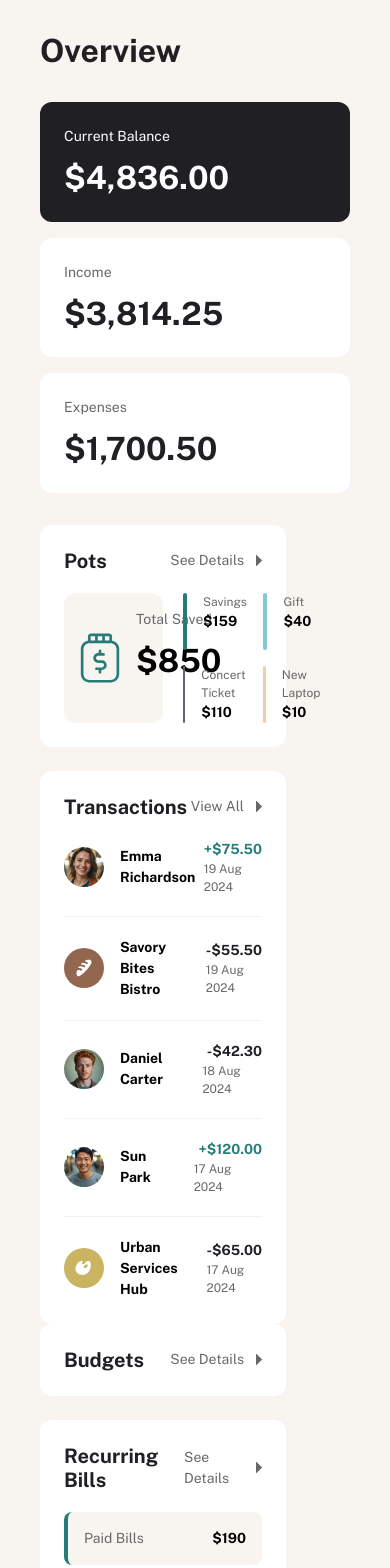
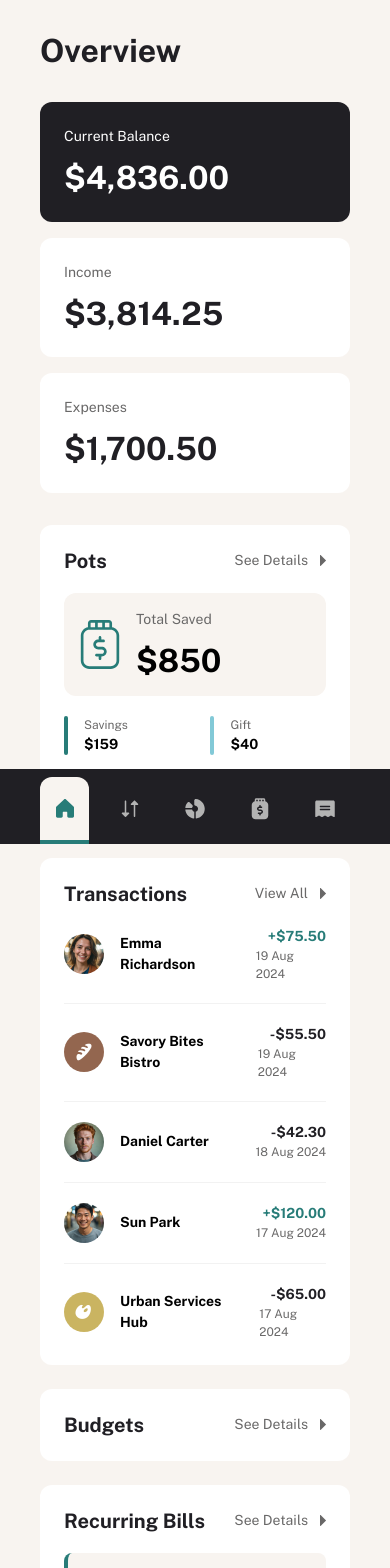
Before and after one commit to sjwhelpley/frontendmentor-personal-finance-app, a Next.js app: page / in a window 390 px wide. Shown: the top 1568 px of the page. Built offline with nearby package versions, Linux system fonts and the light colour scheme.

Commit message:
More improvements

```diff
--- a/src/app/globals.css
+++ b/src/app/globals.css
@@ -68,7 +68,7 @@
 body {
   background: var(--background);
   color: var(--foreground);
-  font-family: Arial, Helvetica, sans-serif;
+  font-family: var(--font-public-sans), sans-serif;
 }
 
 .text-preset-1 {
--- a/src/app/layout.tsx
+++ b/src/app/layout.tsx
@@ -1,10 +1,12 @@
 import type { Metadata } from "next";
 import { Public_Sans } from "next/font/google";
-import "./globals.css";
+
 import Navigation from "@/components/Navigation";
 import { NavigationProvider } from "@/contexts/NavigationContext";
 import MainContent from "@/components/MainContent";
 import StoreProvider from "@/store/StoreProvider";
+
+import "./globals.css";
 
 const publicSans = Public_Sans({
   variable: "--font-public-sans",
--- a/src/app/page.tsx
+++ b/src/app/page.tsx
@@ -9,14 +9,14 @@ export default function Home() {
     <>
       <OverviewSection />
 
-      <div className="col-span-8 lg:col-span-7">
+      <div className="col-span-12 lg:col-span-7">
         <PotsCard />
         <div className="mt-[24px]">
           <TransactionsCard />
         </div>
       </div>
 
-      <div className="col-span-8 lg:col-span-5 h-fit">
+      <div className="col-span-12 mt-[24px] lg:mt-0 lg:col-span-5 h-fit">
         <CardTemplate
           titleLabel="Budgets"
           buttonLabel="See Details"
--- a/src/components/Dashboard/BillsCard.tsx
+++ b/src/components/Dashboard/BillsCard.tsx
@@ -4,6 +4,7 @@ import { useAppSelector } from "@/store/hooks";
 import { RootState } from "@/store/store";
 
 import CardTemplate from "./CardTemplate";
+import { formatCurrency } from "@/utils/utils";
 
 export default function BillsCard() {
   const bills = useAppSelector((state: RootState) => state.finance.bills);
@@ -23,11 +24,12 @@ export default function BillsCard() {
       <div className="mt-[20px] flex flex-col gap-[20px]">
         {bills.map((bill) => (
           <div
+            key={bill.name}
             className="w-full rounded-[8px] bg-background p-[16px] border-l-4 flex flex-row justify-between"
             style={{ borderLeftColor: billTypeColors[bill.name] }}
           >
             <p className="text-grey-500 text-preset-4">{bill.name}</p>
-            <p className="text-preset-4-bold">${bill.amount}</p>
+            <p className="text-preset-4-bold">{formatCurrency(bill.amount)}</p>
           </div>
         ))}
       </div>
--- a/src/components/Dashboard/OverviewCard.tsx
+++ b/src/components/Dashboard/OverviewCard.tsx
@@ -1,3 +1,5 @@
+import { formatCurrency } from "@/utils/utils";
+
 export default function OverviewCard({
   label,
   amount,
@@ -13,12 +15,8 @@ export default function OverviewCard({
         isDark ? "bg-grey-900 text-white" : "bg-white text-grey-900"
       } w-full md:w-1/3 rounded-[12px] p-[24px]`}
     >
-      <h4 className={`${!isDark && "text-grey-500"} text-preset-4`}>
-        {label}
-      </h4>
-      <p className="text-preset-1 mt-[12px]">
-        {amount.toLocaleString("en-US", { style: "currency", currency: "USD" })}
-      </p>
+      <h4 className={`${!isDark && "text-grey-500"} text-preset-4`}>{label}</h4>
+      <p className="text-preset-1 mt-[12px]">{formatCurrency(amount)}</p>
     </div>
   );
 }
--- a/src/components/Dashboard/PotsCard.tsx
+++ b/src/components/Dashboard/PotsCard.tsx
@@ -40,8 +40,8 @@ export default function PotsCard() {
       buttonLabel="See Details"
       buttonClickPath="/pots"
     >
-      <div className="mt-[20px] flex flex-row gap-[20px]">
-        <div className="w-1/2 rounded-[12px] bg-background p-[16px] flex flex-row gap-[16px]">
+      <div className="mt-[20px] flex flex-col sm:flex-row gap-[20px]">
+        <div className="w-full rounded-[12px] bg-background p-[16px] flex flex-row gap-[16px]">
           <Image
             src="/images/icon-pot.svg"
             alt="Money jar"
@@ -54,7 +54,7 @@ export default function PotsCard() {
           </div>
         </div>
 
-        <div className="w-1/2 grid grid-rows-2 grid-flow-col gap-[16px]">
+        <div className="w-full grid grid-rows-2 grid-flow-col gap-[16px]">
           {visiblePots.map((s) => (
             <PotSection key={s.name} section={s} />
           ))}
--- a/src/components/Dashboard/TransactionsCard.tsx
+++ b/src/components/Dashboard/TransactionsCard.tsx
@@ -4,6 +4,7 @@ import Image from "next/image";
 
 import { useAppSelector } from "@/store/hooks";
 import { RootState } from "@/store/store";
+import { formatCurrency } from "@/utils/utils";
 
 import CardTemplate from "./CardTemplate";
 
@@ -44,14 +45,8 @@ export default function TransactionsCard() {
               }}
             >
               {amount < 0
-                ? `-${Math.abs(amount).toLocaleString("en-US", {
-                    style: "currency",
-                    currency: "USD",
-                  })}`
-                : `+${amount.toLocaleString("en-US", {
-                    style: "currency",
-                    currency: "USD",
-                  })}`}
+                ? `-${formatCurrency(Math.abs(amount))}`
+                : `+${formatCurrency(amount)}`}
             </p>
             <p className="text-preset-5 text-grey-500">
               {new Date(date).toLocaleDateString("en-GB", {
@@ -80,7 +75,11 @@ export default function TransactionsCard() {
     >
       <div className="mt-[20px] w-full">
         {visibleTransactions.map((t, index) => (
-          <Transaction key={t.date} transaction={t} lastItem={index === visibleTransactions.length - 1} />
+          <Transaction
+            key={t.date}
+            transaction={t}
+            lastItem={index === visibleTransactions.length - 1}
+          />
         ))}
       </div>
     </CardTemplate>
--- a/src/components/MainContent.tsx
+++ b/src/components/MainContent.tsx
@@ -8,7 +8,7 @@ export default function MainContent({ children }: { children: ReactNode }) {
 
   return (
     <main
-      className={`w-screen font-[family-name:var(--font-public-sans)] grid grid-cols-8 lg:grid-cols-12 gap-x-[16px] px-[40px] py-[32px] bg-background transition-all duration-300 ${
+      className={`mb-[75px] lg:mb-0 w-screen font-[family-name:var(--font-public-sans)] grid grid-cols-8 lg:grid-cols-12 gap-x-[16px] px-[40px] py-[32px] bg-background transition-all duration-300 ${
         isMinimized
           ? "lg:w-[calc(100vw-88px)] lg:ml-[88px]"
           : "lg:w-[calc(100vw-300px)] lg:ml-[300px]"
--- a/src/components/Navigation.tsx
+++ b/src/components/Navigation.tsx
@@ -87,6 +87,50 @@ function DesktopNavItem({
   );
 }
 
+function MobileNavItem({
+  item,
+}: {
+  item: {
+    Icon: React.ComponentType<React.SVGProps<SVGSVGElement>>;
+    url: string;
+    label: string;
+  };
+}) {
+  const { Icon, url, label } = item;
+  const pathname = usePathname();
+
+  const isActive = pathname === url;
+
+  const inactiveItem = "border-b-4 border-foreground";
+  const activeItem =
+    "bg-background rounded-tl-[12px] rounded-tr-[12px] border-b-4 border-secondary-green";
+
+  return (
+    <Link href={url} className="flex-1 h-full">
+      <li className={`flex flex-col items-center justify-end gap-1 h-full`}>
+        <div
+          className={`flex flex-col items-center justify-center gap-1 h-full w-full ${
+            isActive ? activeItem : inactiveItem
+          }`}
+        >
+          <Icon
+            className={`flex-shrink-0 ${
+              isActive ? "[&_path]:fill-[#277C78]" : "[&_path]:fill-[#b3b3b3]"
+            }`}
+          />
+          <p
+            className={`hidden md:block text-preset-5-bold ${
+              isActive ? "text-secondary-green" : "text-grey-300"
+            }`}
+          >
+            {label}
+          </p>
+        </div>
+      </li>
+    </Link>
+  );
+}
+
 export default function Navigation() {
   const { isMinimized, toggleMinimize } = useNavigation();
 
@@ -132,7 +176,13 @@ export default function Navigation() {
         </li>
       </nav>
 
-      <nav className="block lg:hidden"></nav>
+      <nav className="block lg:hidden fixed bottom-0 left-0 right-0 h-[75px] bg-grey-900">
+        <ul className="flex flex-row items-center justify-around gap-4 h-full px-[40px] pt-[8px]">
+          {links.map((l) => (
+            <MobileNavItem key={l.url} item={l} />
+          ))}
+        </ul>
+      </nav>
     </>
   );
 }
--- /dev/null
+++ b/src/utils/utils.ts
@@ -0,0 +1,5 @@
+export const formatCurrency = (amount: number) =>
+  amount.toLocaleString("en-US", {
+    style: "currency",
+    currency: "USD",
+  });
```
